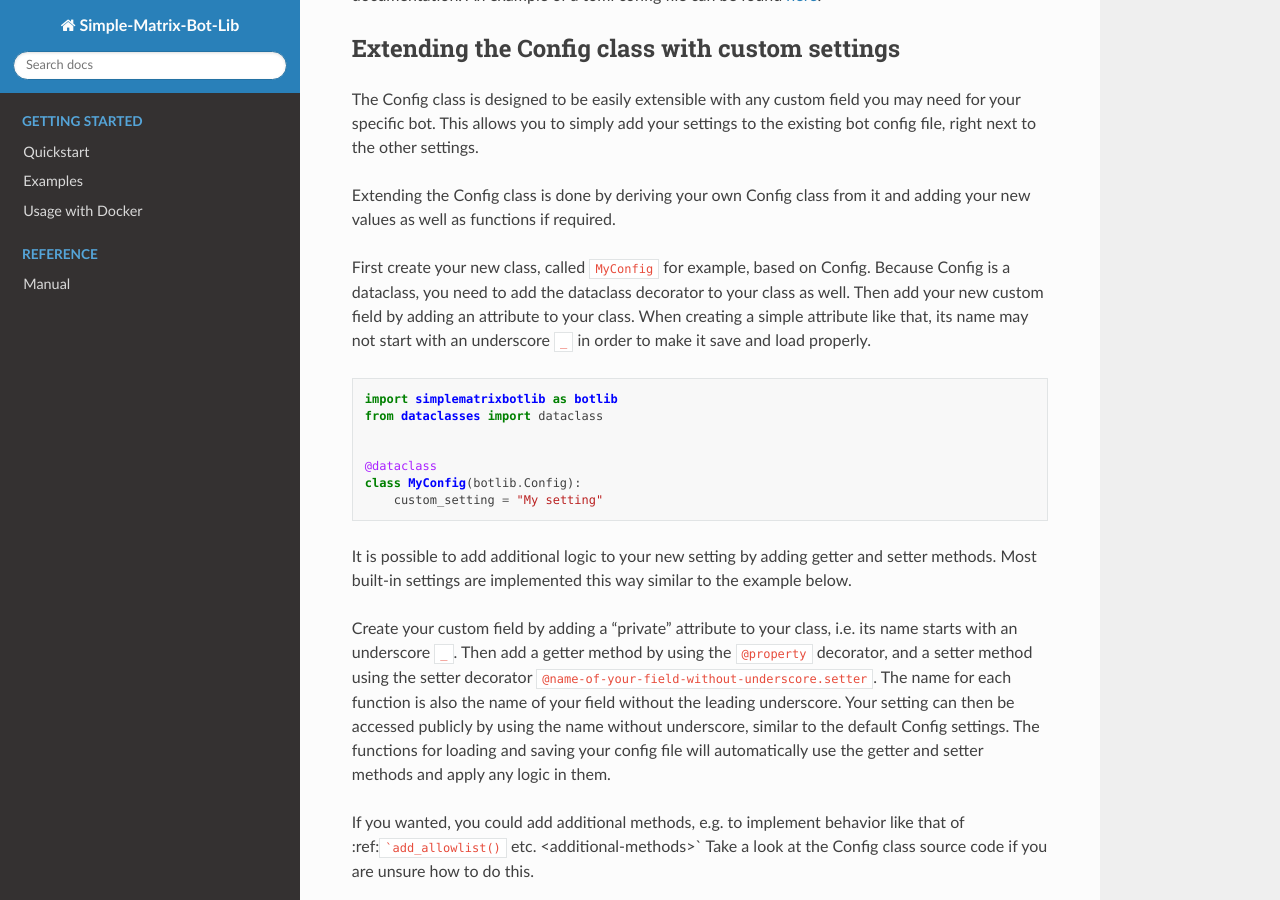
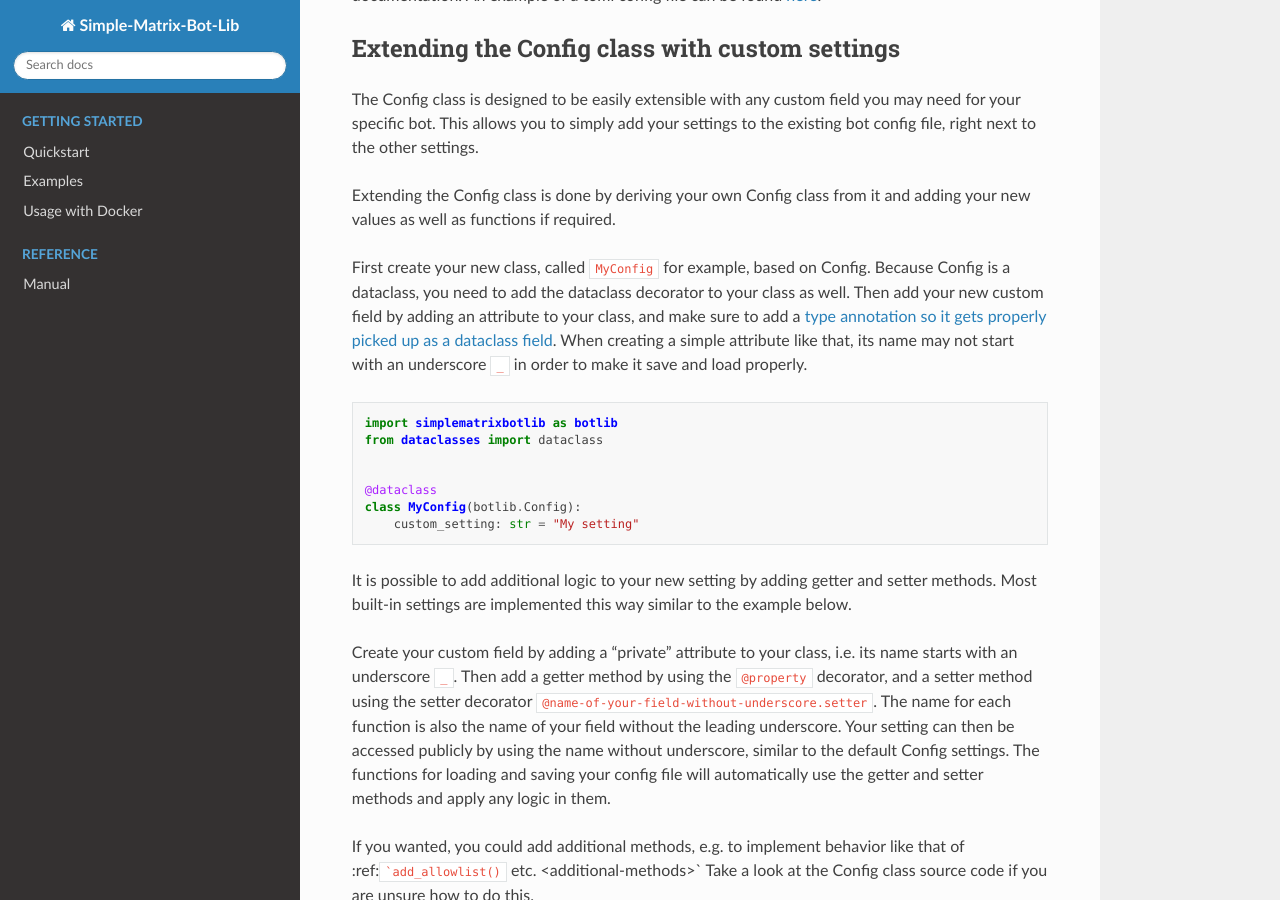
Before and after one commit to imbev/simplematrixbotlib, a Sphinx documentation site: the page built from doc/manual/config.md, in a window 1280 px wide and 900 px high, scrolled down 2034 px. Built offline with Sphinx 7.4.7 and the Read the Docs theme 2.0.0, drawn with Linux system fonts in a browser that asks for light colours.

````diff
--- a/doc/manual/config.md
+++ b/doc/manual/config.md
@@ -75,7 +75,7 @@ Extending the Config class is done by deriving your own Config class from it and
 
 First create your new class, called `MyConfig` for example, based on Config.
 Because Config is a dataclass, you need to add the dataclass decorator to your class as well.
-Then add your new custom field by adding an attribute to your class.
+Then add your new custom field by adding an attribute to your class, and make sure to add a [type annotation so it gets properly picked up as a dataclass field](https://docs.python.org/3/library/dataclasses.html#dataclasses.dataclass).
 When creating a simple attribute like that, its name may not start with an underscore `_` in order to make it save and load properly.
 
 ```python
@@ -85,7 +85,7 @@ from dataclasses import dataclass
 
 @dataclass
 class MyConfig(botlib.Config):
-    custom_setting = "My setting"
+    custom_setting: str = "My setting"
 ```
 
 It is possible to add additional logic to your new setting by adding getter and setter methods.
````
Also changed, not shown: 1 other file.
